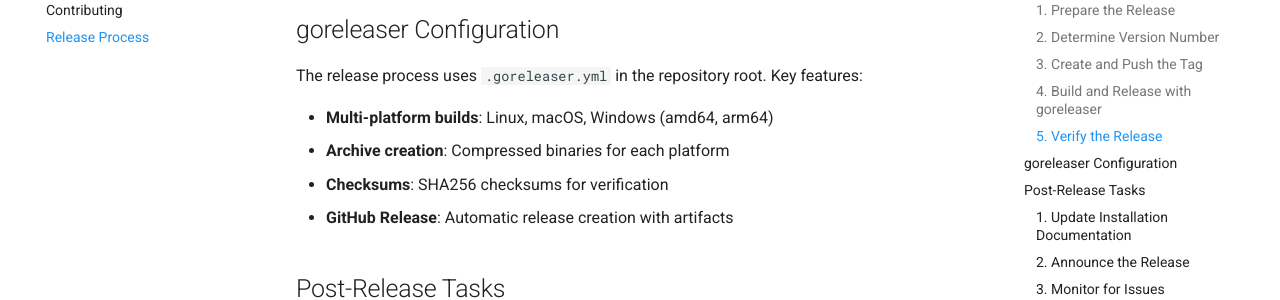
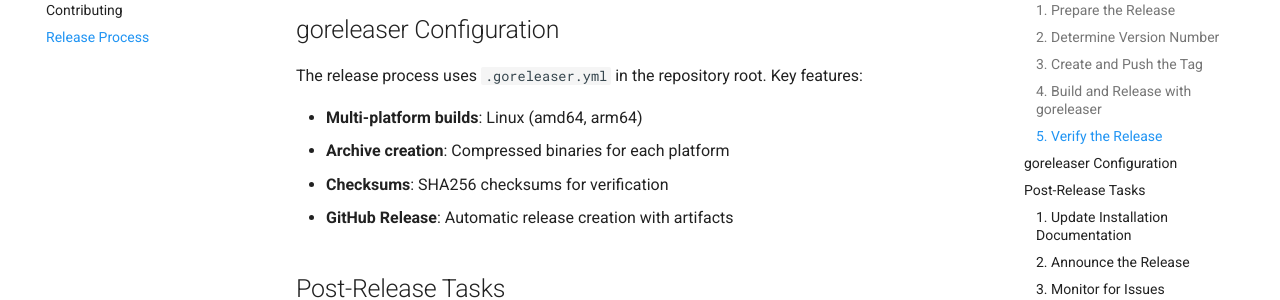
Before and after one commit to russellb/canhazgpu, an MkDocs documentation site: the page built from docs/dev-release.md, in a window 1280 px wide and 900 px high, scrolled down 1807 px. Shown: the part 152-452 px from the top of the window. Built offline with MkDocs 1.6.1 and Material for MkDocs 9.7.7, drawn with Linux system fonts in a browser that asks for light colours; comment, search, counter and statistics services are not loaded.

Commit message:
Drop windows/darwin builds from goreleaser
Signed-off-by: Russell Bryant <rbryant@redhat.com>

```diff
--- a/.goreleaser.yml
+++ b/.goreleaser.yml
@@ -12,14 +12,9 @@ builds:
       - CGO_ENABLED=0
     goos:
       - linux
-      - darwin
-      - windows
     goarch:
       - amd64
       - arm64
-    ignore:
-      - goos: windows
-        goarch: arm64
     ldflags:
       - -s -w -X main.version={{.Version}}
     binary: canhazgpu
--- a/docs/dev-release.md
+++ b/docs/dev-release.md
@@ -77,7 +77,7 @@ After goreleaser completes:
 
 The release process uses `.goreleaser.yml` in the repository root. Key features:
 
-- **Multi-platform builds**: Linux, macOS, Windows (amd64, arm64)
+- **Multi-platform builds**: Linux (amd64, arm64)
 - **Archive creation**: Compressed binaries for each platform
 - **Checksums**: SHA256 checksums for verification
 - **GitHub Release**: Automatic release creation with artifacts
```
